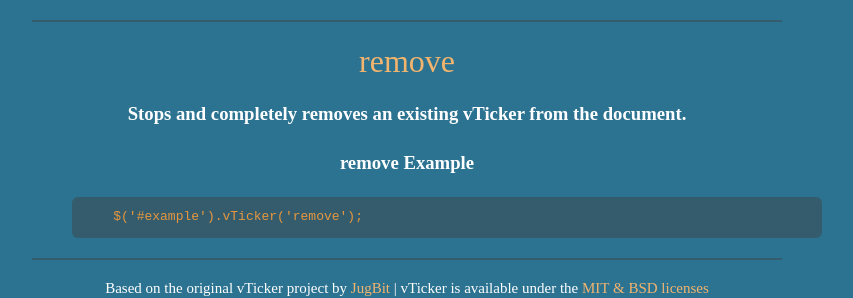
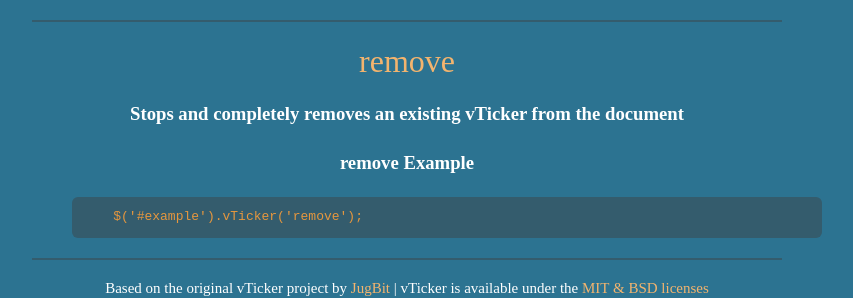
Before and after one commit to richhollis/vticker, a Jekyll site: the page built from methods/index.html, in a window 1280 px wide and 900 px high, scrolled down 2683 px. Shown: the part 556-854 px from the top of the window, without its empty margins (233-1086 px from the left). Built offline with Jekyll 4.4.1, drawn with Linux system fonts in a browser that asks for light colours.

```diff
--- a/methods/index.html
+++ b/methods/index.html
@@ -241,7 +241,7 @@ $('#example').vTicker('prev', {animate:false});
 <hr/>
 
 <h2 class="def">remove</h2>
-<h3>Stops and completely removes an existing vTicker from the document.</h3>
+<h3>Stops and completely removes an existing vTicker from the document</h3>
 
 <h3>remove Example</h3>
 
```
